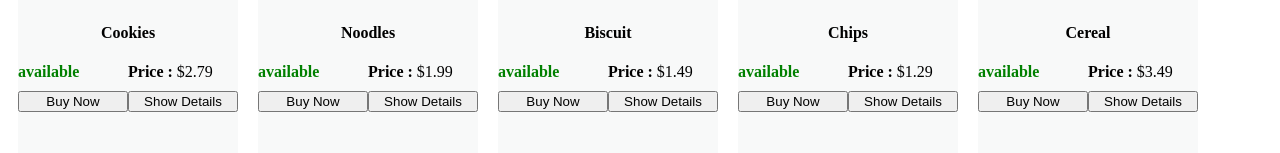
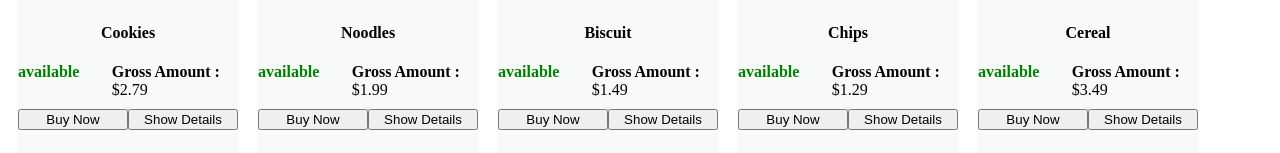
Before and after one commit to prakashkarkee/OnlineShop, an Angular app: page /Food in a window 1280 px wide. Shown: the part 722-875 px from the top of the page. Built offline with nearby package versions, Linux system fonts and the light colour scheme.

Commit message:
changed Gross Amount

```diff
--- a/src/app/food/food.component.html
+++ b/src/app/food/food.component.html
@@ -21,7 +21,7 @@
                 <div class="course-type" [ngStyle]="{color: course.type === 'available'? 'green' : 'red'}">
                     {{course.type}}
                 </div>
-                <div class="course-price"><b>Price : </b>${{course.price}}</div>
+                <div class="course-price"><b>Gross Amount : </b>${{course.price}}</div>
             </div>
             <div class="course-buttons">
                 <button class="btn btn-buy">Buy Now</button>
```
